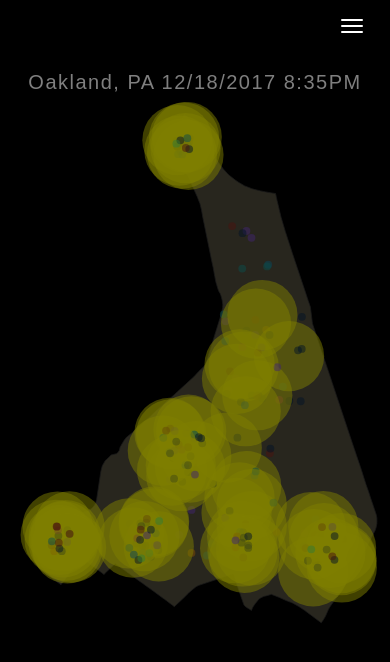
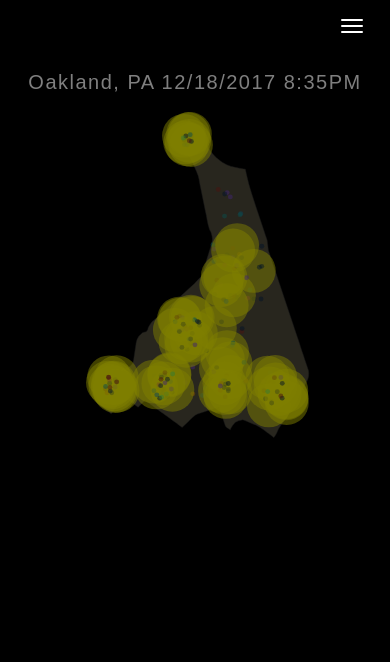
Before and after one commit to nelsW70/contextualcamowithD3, a website: page html/home.html in a window 390 px wide. Drawn offline with Linux system fonts and the light colour scheme; no server answers.

Commit message:
svg responsive on safari

```diff
--- a/css/style.css
+++ b/css/style.css
@@ -77,20 +77,26 @@ body {
   height: auto;
   text-align: center;
   margin-top: 5%;
+	display: block;
+	position: relative;
+	padding-top: 100%;
   }
 
-  /*#homemap {
-    max-width: 100%;
-    height: auto;
-    text-align: center;
-    max-height: 800px;
-    margin-top: 5%;
-  }*/
+  svg {
+	width: 100%;
+	height: 100%;
+	position: absolute;
+	top: 0;
+	left: 0;
+}
+
+#homemap {
+  margin-top: 2.5%;
+}
 
   .overlaytwo {
     z-index: 5;
-    margin-top: 3.5%;
-    margin-bottom: -2.5%;
+    margin: 3.5%, 5%, 0%, 5%;
     align-items: center;
     font-size: 20px;
     font-family: "futura-pt", "Nunito", sans-serif;
@@ -462,7 +468,7 @@ figure:hover div {
 }
 
 #stories {
-  margin-top: 10%;
+  margin-top: 15%;
 }
 
 .depression h3 {
--- a/html/home.html
+++ b/html/home.html
@@ -74,13 +74,13 @@
       </div>
       </nav>
   </div>
-    <div class="newclass">
+    <div class="newclass" id="homemap">
       <div class="overlaytwo">
         <p>
           Oakland, PA 12/18/2017 8:35PM
         </p>
       </div>
-      <div class="camomap" id="homemap"></div>
+      <div class="camomap"></div>
       <div class="overlay">
         <div class="container">
           <div id="stories"></div>
```
